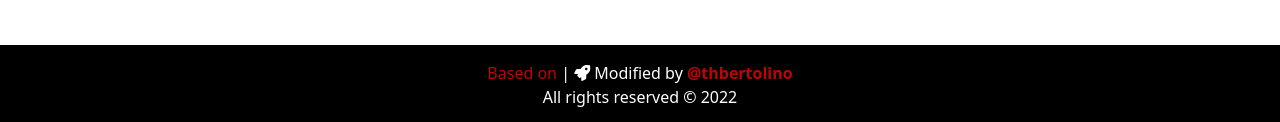
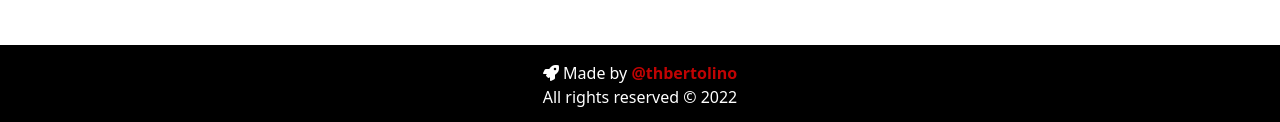
Before and after one commit to thbertolino/thbertolino.github.io, a plain HTML site: page index.html in a window 1280 px wide. Shown: the part 10202-10324 px from the top of the page. Drawn offline with Linux system fonts and the light colour scheme; a script that the page names is missing.

Commit message:
style: Update footer

```diff
--- a/index.html
+++ b/index.html
@@ -365,8 +365,7 @@
 	<footer class="page-footer font-small indigo my-bg-footer">
 		<!-- Copyright -->
 		<div class="footer-copyright text-center py-3 text-white">
-			<a href="https://julianaibiapina.github.io/" style="color: #c00303;"> Based on </a>
-			<a>|</a> <i class="fas fa-rocket"></i> Modified by
+			<i class="fas fa-rocket"></i> Made by
 			<strong><a href="https://twitter.com/thbertolino" style="color: #c00303;"> @thbertolino </a></strong>
 			<br>
 			All rights reserved &copy; 2022
```
